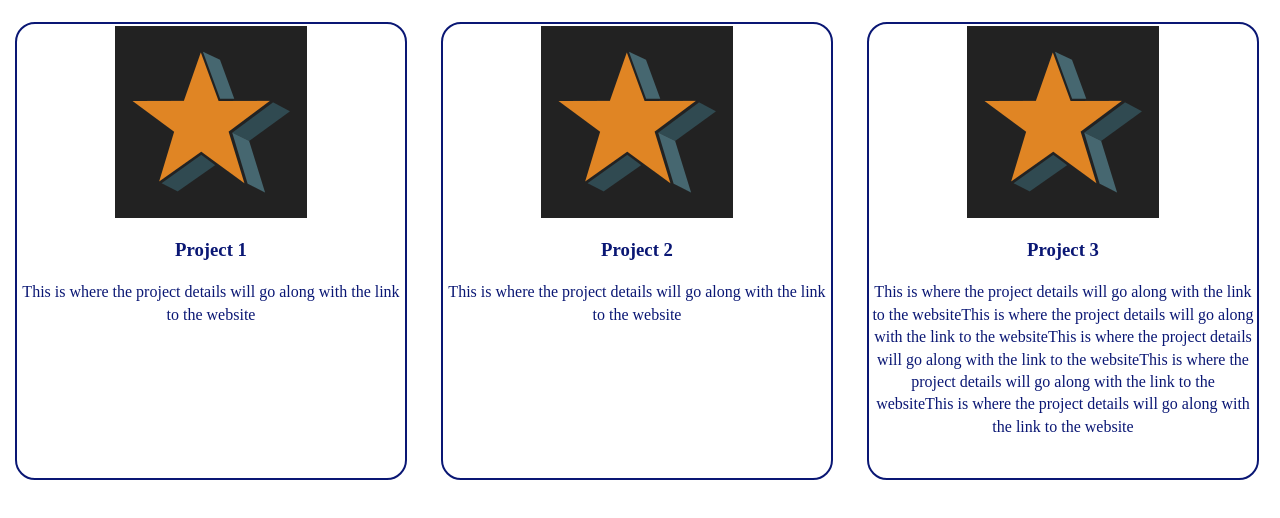
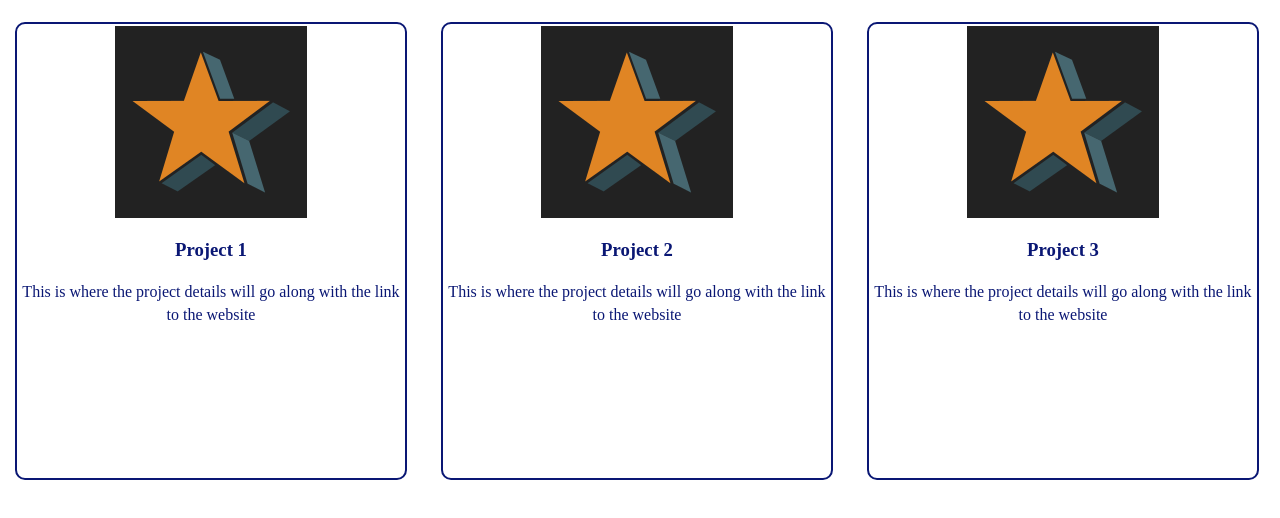
Before and after one commit to njb-group/groupwebsite, a plain HTML site: page index.html in a window 1280 px wide. Shown: the part 78-596 px from the top of the page. Drawn offline with nearby package versions, Linux system fonts and the light colour scheme.

Commit message:
made some changes to the scroll bar.

```diff
--- a/css/main.css
+++ b/css/main.css
@@ -122,7 +122,7 @@ textarea {
   width: 30%;
   height: 450px;
   word-wrap: break-word;
-  border-radius: 20px;
+  border-radius: 10px;
   overflow-y: auto;
 }
 
@@ -138,9 +138,24 @@ h3{
 p{
   text-align: center;
 }
+::-webkit-scrollbar {
+  width: 10px;
+}
 
+::-webkit-scrollbar-track {
+  box-shadow: inset 0 0 3px #000028;
+  border-radius: 10px;
+}
 
+::-webkit-scrollbar-thumb{
+  background: #322FD4;
+  border-radius: 10px;
 
+}
+
+::-webkit-scrollbar-thumb:hover{
+  background: #000028;
+}
 
 
 
--- a/index.html
+++ b/index.html
@@ -28,16 +28,19 @@
         <img align='center'class="project-images"src="icon.png" alt="">
         <h3>Project 1</h3>
         <p >This is where the project details will go along with the link to the website</p>
+        <a href="#"></a>
       </div>
       <div class="projects">
         <img class="project-images" src="icon.png" alt="">
         <h3>Project 2</h3>
         <p>This is where the project details will go along with the link to the website</p>
+        <a href="#"></a>
       </div>
       <div class="projects">
         <img class="project-images" src="icon.png" alt="">
         <h3>Project 3</h3>
-        <p>This is where the project details will go along with the link to the websiteThis is where the project details will go along with the link to the websiteThis is where the project details will go along with the link to the websiteThis is where the project details will go along with the link to the websiteThis is where the project details will go along with the link to the website</p>
+        <p>This is where the project details will go along with the link to the website</p>
+        <a href="#"></a>
     </div>
   </div>
 
```
